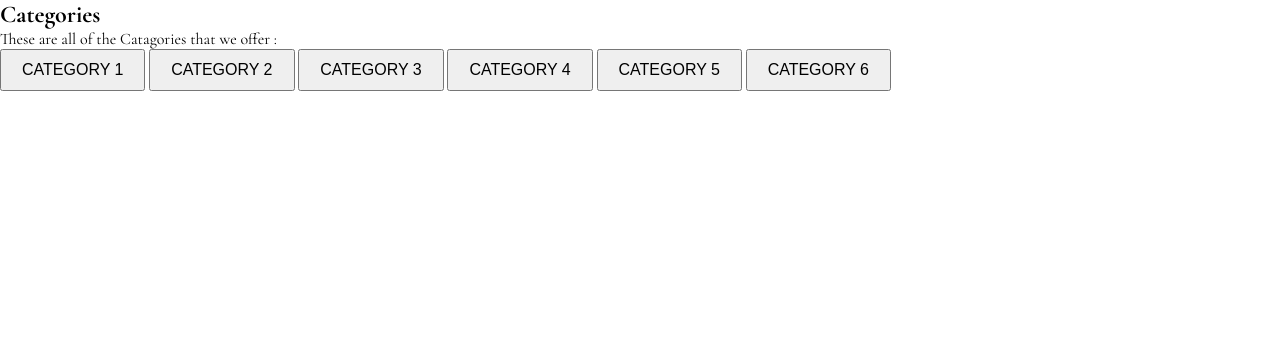
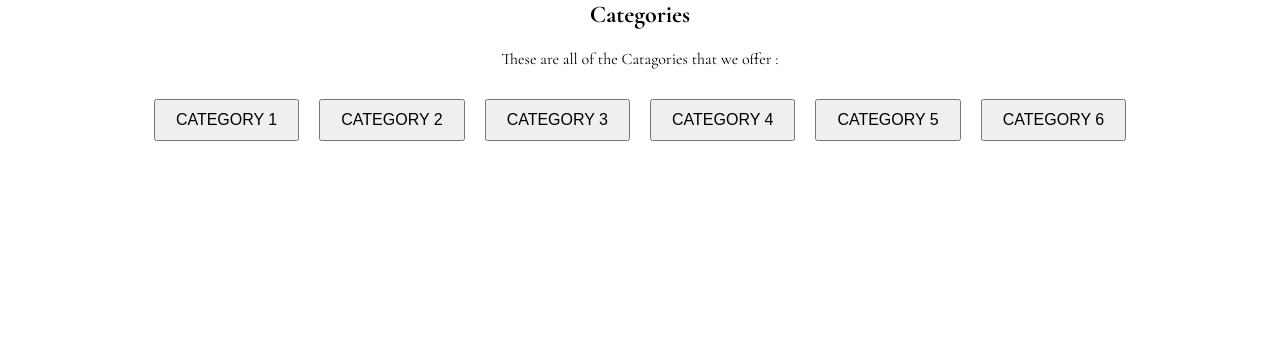
Before and after one commit to Romanie-De-Meyer/csusm_blog, a PHP site: page /category in a window 1280 px wide. Shown: the part 70-420 px from the top of the page. Run offline with PHP 8.4, Linux system fonts and the light colour scheme.

Commit message:
added css and centering for all 6 buttons and text

```diff
--- a/category/styles.css
+++ b/category/styles.css
@@ -2,3 +2,24 @@
   margin-top: 70px;
   height: calc(100vh - 70px);
 }
+.category-buttons {
+  display: flex;
+  justify-content: center; /* Horizontally center the buttons */
+  align-items: center; /* Vertically center the buttons */
+  flex-wrap: wrap; /* Allow the buttons to wrap if they exceed the width of the container */
+}
+
+.category-buttons button {
+  margin: 10px; /* Add some space between buttons */
+}
+
+.introduction {
+  text-align: center; /* Center align text */
+  margin-bottom: 20px; /* Add some space between introduction and buttons */
+}
+
+.Title {
+  text-align: center;
+  margin-bottom: 20px;
+
+}
```
